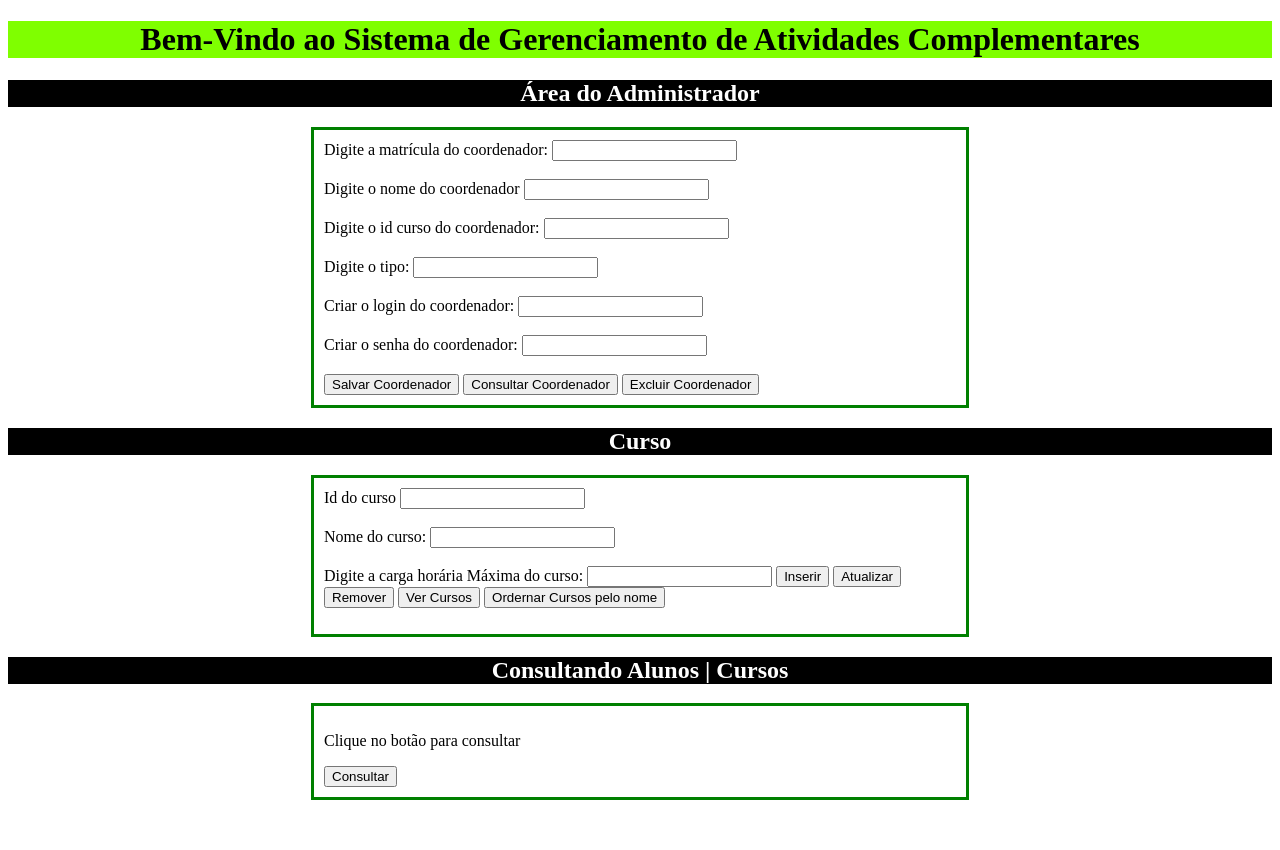
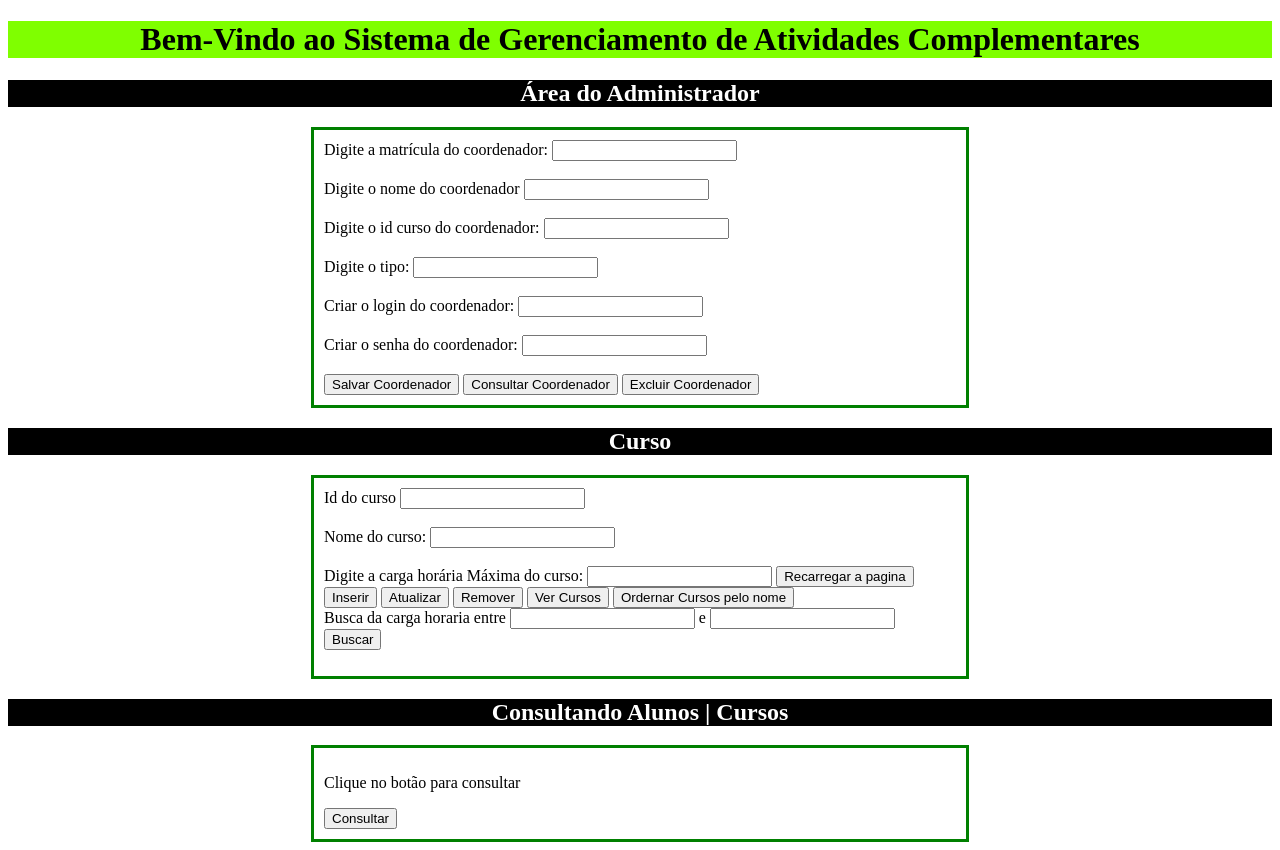
Before and after one commit to Andredf51/Horas_complementaresIFB, a website: page adm.html in a window 1280 px wide. Before the commit the page ends 808 px from the top, so only its background shows below. Drawn offline with Linux system fonts and the light colour scheme.

Commit message:
busca com in

```diff
--- a/adm.html
+++ b/adm.html
@@ -86,19 +86,26 @@
         <label>Digite a carga horária Máxima do curso:</label>
         <input type="text" id="carga_hor_max" />
 
+        <button onclick="reload()">Recarregar a pagina</button>
         <button onclick="inserirCursos()">Inserir</button>
         <button onclick="atualizarCurso()">Atualizar</button>
         <button onclick="removerCurso()">Remover</button>
         <button onclick="verCursos()">Ver Cursos</button>
         <button onclick="ordernarCursos()">Ordernar Cursos pelo nome</button>
-
+        <div>
+            <label>Busca da carga horaria entre </label>
+            <input type="number" name="" id="range1">
+            e
+            <input type="number" name="" id="range2">
+            <button onclick="searchIn()">Buscar</button>
+        </div>
         <p id='mensagem'></p>
     </div>
 
     <div class="tCurso"></div>
     <div class="tCurso"></div>
 
-    <h2> Consultando Alunos | Cursos  </h2>
+    <h2> Consultando Alunos | Cursos </h2>
     <div class=c>
         <!-- <p>  <label for="nomeAluno"> ID do Aluno: </label>
         <input type="text" id="nomeAluno"> </p>
--- a/codigos.js
+++ b/codigos.js
@@ -174,7 +174,34 @@ function removerCurso() {
         }
     })
 }
+function searchIn() {
+    $.ajax({
+        type: 'POST',
+        url: 'http://localhost:3000/buscaIn',
+        data:{
+            "range1":$('#range1').val(),
+            "range2":$('#range2').val(),
+        },
+        success: function (dados) {
+                $('.tCurso').eq(0).html(`<p>SELECT * FROM cursos WHERE carga_hor_max in(${$('#range1').val()},${$('#range2').val()})</p>`)
+                for(let i in dados){
+                $('.tCurso').eq(1).append(
+                    `<table>
+                        <tr>
+                            <td>${dados[i].nome_curso}</td>
+                            <td>${dados[i].carga_hor_max}</td>
+                        </tr>
+                    </table>`)
+                console.log(dados);
+            }
+        },
+        error: function (dados) {
+            console.log(dados);
 
+        }
+    })
+}
+function reload(){location.reload();}
 //Códigos referentes a aluno.html
 //Inserir aluno
 function salvar_al() {
```
